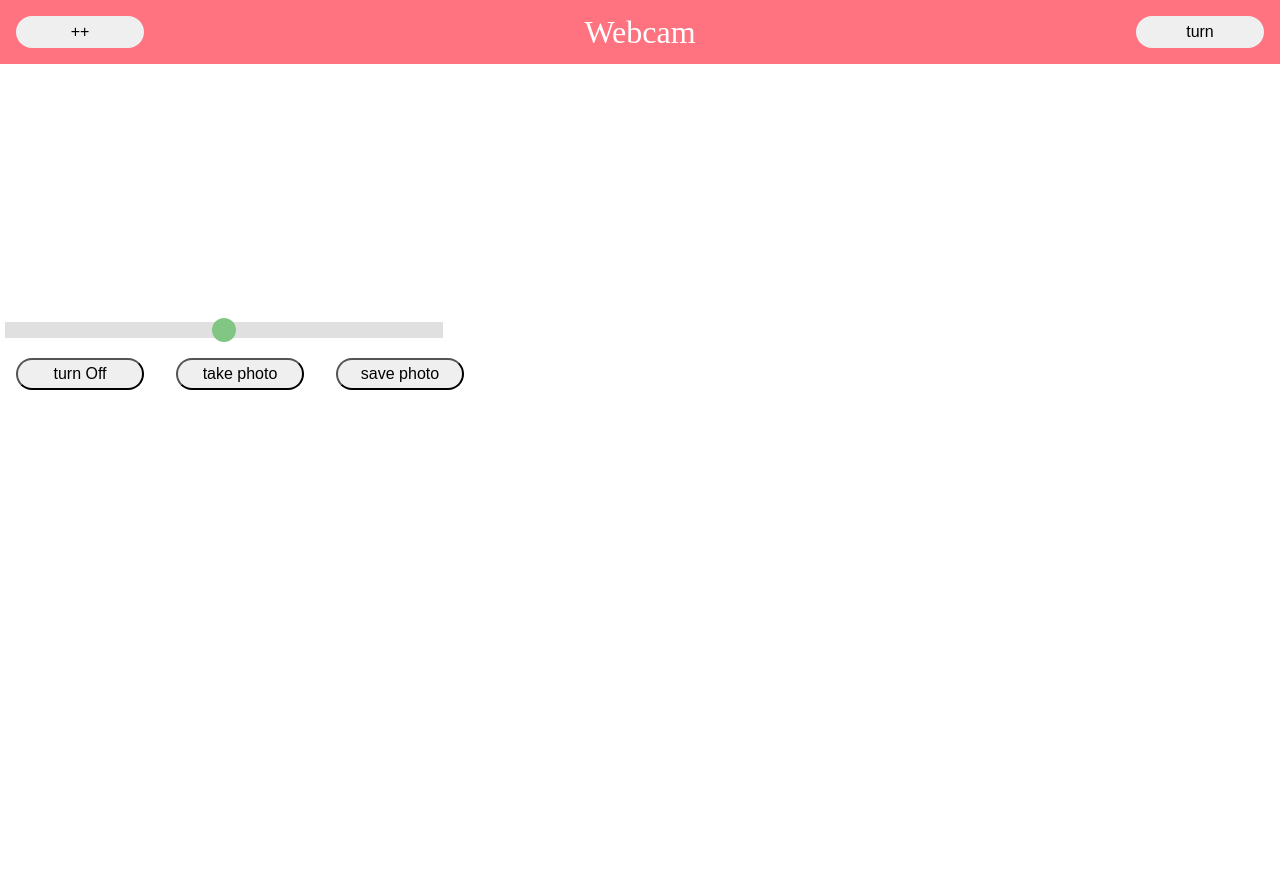
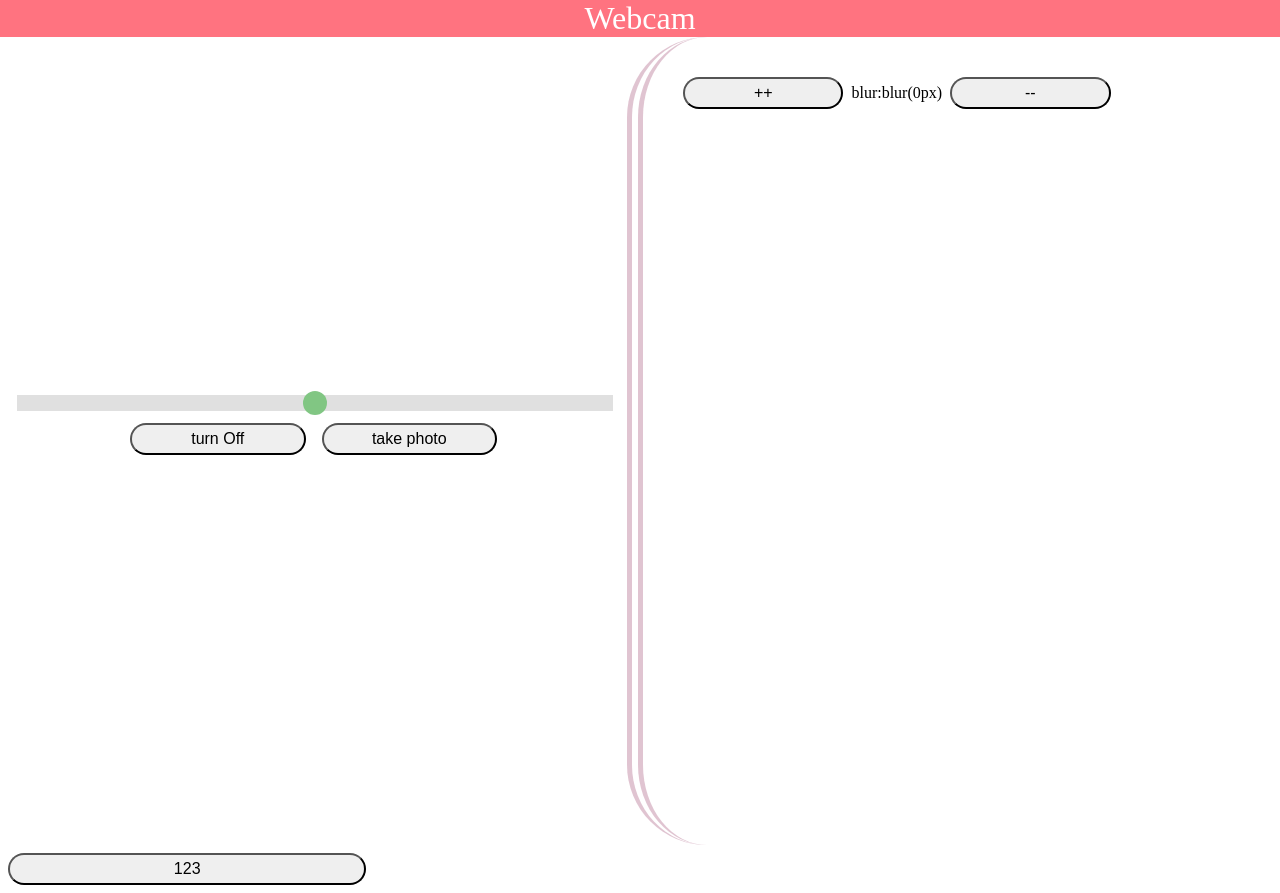
Before and after one commit to MingRay98/webcam, a React (Create React App) app: page / in a window 1280 px wide. Before the commit the page ends 800 px from the top, so only its background shows below. Built offline with nearby package versions, Linux system fonts and the light colour scheme; no server answers.

Commit message:
RWD style

```diff
--- a/src/App.css
+++ b/src/App.css
@@ -1,4 +1,3 @@
-
 img {
   object-fit: contain;
 }
@@ -8,71 +7,93 @@ img {
   transform: scaleX(-1);
 }
 
-div {
-
-}
-
 .header {
   display: flex;
   background: #ff7380;
   align-items: center;
-  color:white;
+  color: white;
   font-size: 2rem;
   justify-content: space-between;
   width: 100%;
 }
 
-body{
+body {
   margin: 0;
   width: 100%;
 }
 
-.headerBtn{
-  margin: 1rem;
+.headerBtn {
+  margin: 0.5rem;
   border: none;
   border-radius: 5rem;
   font-size: 1rem;
+  width: 20%;
 }
 
-button{
-  margin: 1rem;
+button {
+  margin: 0.5rem;
   border-radius: 5rem;
   font-size: 1rem;
-  width: 8rem;
+  width: 28%;
   height: 2rem;
 }
 
+.desktopList {
+  border-left: 1rem double rgba(158, 74, 112, 0.32);
+  border-radius: 5rem 0px 0px 5rem;
+  height: 93vh;
+  padding: 2rem;
+}
+
 .slider {
-  -webkit-appearance: none;  /* Override default CSS styles */
+  -webkit-appearance: none;
+  /* Override default CSS styles */
   appearance: none;
-  background: #d3d3d3; /* Grey background */
-  outline: none; /* Remove outline */
-  opacity: 0.7; /* Set transparency (for mouse-over effects on hover) */
-  -webkit-transition: .2s; /* 0.2 seconds transition on hover */
+  background: #d3d3d3;
+  /* Grey background */
+  outline: none;
+  /* Remove outline */
+  opacity: 0.7;
+  /* Set transparency (for mouse-over effects on hover) */
+  -webkit-transition: .2s;
+  /* 0.2 seconds transition on hover */
   transition: opacity .2s;
   margin-left: 0.3rem;
+  width: 95%;
 }
 
 /* Mouse-over effects */
+
 .slider:hover {
-  opacity: 1; /* Fully shown on mouse-over */
+  opacity: 1;
+  /* Fully shown on mouse-over */
 }
 
 /* The slider handle (use -webkit- (Chrome, Opera, Safari, Edge) and -moz- (Firefox) to override default look) */
+
 .slider::-webkit-slider-thumb {
-  -webkit-appearance: none; /* Override default look */
+  -webkit-appearance: none;
+  /* Override default look */
   appearance: none;
   border-radius: 5rem;
-  width: 1.5rem; /* Set a specific slider handle width */
-  height: 1.5rem; /* Slider handle height */
-  background: #4CAF50; /* Green background */
-  cursor: pointer; /* Cursor on hover */
+  width: 1.5rem;
+  /* Set a specific slider handle width */
+  height: 1.5rem;
+  /* Slider handle height */
+  background: #4CAF50;
+  /* Green background */
+  cursor: pointer;
+  /* Cursor on hover */
 }
 
 .slider::-moz-range-thumb {
   border-radius: 5rem;
-  width: 1.5rem; /* Set a specific slider handle width */
-  height: 1.5rem; /* Slider handle height */
-  background: #4CAF50; /* Green background */
-  cursor: pointer; /* Cursor on hover */
+  width: 1.5rem;
+  /* Set a specific slider handle width */
+  height: 1.5rem;
+  /* Slider handle height */
+  background: #4CAF50;
+  /* Green background */
+  cursor: pointer;
+  /* Cursor on hover */
 }
--- a/src/App.js
+++ b/src/App.js
@@ -5,16 +5,23 @@ import Video from './component/Video'
 import './App.css'
 
 let facing = "user"
-var isMoblie = /Android|webOS|iPhone|iPad|iPod|BlackBerry|IEMobile|Opera Mini/i.test(navigator.userAgent);
+var isMobile = /Android|webOS|iPhone|iPad|iPod|BlackBerry|IEMobile|Opera Mini/i.test(navigator.userAgent);
+window.isMobile = isMobile;
+
 let constraints = {
   video: { facingMode: 'user' },
   audio: false
 }
 
+let blur = 0
+
 class App extends Component {
   constructor(props) {
     super(props);
     this.state = {
+      videoCanvasStyle:{
+        filter: 'blur(0px)',
+      }
     };
   }
 
@@ -24,7 +31,7 @@ class App extends Component {
 
 
   handleCameraChange = () => {
-    if (isMoblie)
+    if (isMobile)
       if (facing === 'user') {
         facing = 'environment'
         constraints = { audio: false, video: { facingMode: { exact: "environment" } } }
@@ -40,11 +47,42 @@ class App extends Component {
     this.buttonTurn.click();
   }
 
+  addBlur = () => {
+    console.log(blur = blur+1 )
+    this.setState({videoCanvasStyle:{filter:"blur("+blur+"px"+")"}})
+  }
+  minusBlur = () => {
+    console.log(blur = blur-1 )
+    this.setState({videoCanvasStyle:{filter:"blur("+blur+"px"+")"}})
+  }
+
+  desktopList = () => {
+
+    if (!isMobile) {
+      return (
+        <div style={{display:"flex"}}>
+          <div style={{ width: "50vw" }}>
+            <Video facing={facing} constraints={constraints} videoCanvasStyle={this.state.videoCanvasStyle} />
+          </div>
+          <div className="desktopList" style={{ width: "50vw" }}>
+
+            <button onClick={this.addBlur }>++</button>
+            blur:{this.state.videoCanvasStyle.filter}
+            <button onClick={this.minusBlur}>--</button>
+        </div>
+        </div>
+      )
+    } else {
+      return <Video facing={facing} constraints={constraints} />
+    }
+  }
+
   render() {
     return (
       <div >
         <Header handleCameraChange={this.handleCameraChange} />
-        <Video facing={facing} constraints={constraints} />
+        {this.desktopList()}
+        <button onClick={this.testfun}>123</button>
       </div>
     );
   }
--- a/src/component/Header.js
+++ b/src/component/Header.js
@@ -6,12 +6,26 @@ class Header extends Component {
     super(props);
     this.state = {};
   }
+
+  init = () => {
+    if (window.isMobile)
+      return (
+        <div className='header'>
+          <button className='headerBtn'>++</button>
+          Webcam
+        < button className='headerBtn' onClick={this.props.handleCameraChange} > turn</button >
+        </div>)
+    else
+      return (
+        <div className='header' style={{justifyContent:'center'}}>
+          Webcam
+      </div>)
+  }
+
   render() {
     return (
-      <div className='header'>
-        <button className='headerBtn' >++</button>
-        Webcam
-       <button className='headerBtn' onClick={this.props.handleCameraChange} >turn</button>
+      <div >
+        {this.init()}
       </div>
     );
   }
--- a/src/component/Video.js
+++ b/src/component/Video.js
@@ -1,32 +1,37 @@
 import React, { Component } from 'react';
 import Photo from './Photo'
 let canvasWidth = null, canvasHeight = null;
-
-var isMoblie = /Android|webOS|iPhone|iPad|iPod|BlackBerry|IEMobile|Opera Mini/i.test(navigator.userAgent);
-if (isMoblie) {
-  canvasWidth = window.innerWidth;
-  canvasHeight = canvasWidth * 4/3;
-}
-else {
-  canvasWidth = window.innerWidth * 0.35;
-  canvasHeight = canvasWidth * 0.5625;
-}
-
-let imageWidth = canvasWidth
-let imageHeight = canvasHeight
+let imageWidth = 0
+let imageHeight = 0
 let dx = 0
 let dy = 0
 let scale = 1
+
+function init (){
+  if (window.isMobile) {
+    canvasWidth = window.innerWidth;
+    canvasHeight = canvasWidth * 4 / 3;
+    alert('手機模式')
+  }
+  else {
+    canvasWidth = window.innerWidth * 0.49;
+    canvasHeight = canvasWidth * 0.5625;
+  }
+   imageWidth = canvasWidth
+   imageHeight = canvasHeight
+}
 
 class Video extends Component {
   constructor(props) {
     super(props);
     this.state = {
-      imgSrc: ''
+      imgSrc: '',
+
     };
   }
 
   componentDidMount() {
+    init ();
     this.videoCanvas = document.getElementById('videoCanvas');
     this.video = document.getElementById('video');
     this.videoCanvas.width = canvasWidth;
@@ -108,13 +113,20 @@ class Video extends Component {
     this.photoCanvas.width = canvasWidth
     this.photoCanvas.height = canvasHeight
     this.setState({ imgSrc: this.videoCanvas.toDataURL() }, () => { this.drawPhoto() });
+    document.getElementById('savePhoto').style = { display: '' };
   }
 
   drawPhoto = () => {
     const ctx = this.photoCanvas.getContext('2d');
     let img = new Image()
     img.onload = () => {
-      ctx.drawImage(img, 0, 0);
+      if (scale >= 1)
+        ctx.drawImage(img, 0, 0);
+      else {
+        this.photoCanvas.width = canvasWidth * scale;
+        this.photoCanvas.height = canvasHeight * scale;
+        ctx.drawImage(img, -dx, -dy);
+      }
     }
     img.src = this.state.imgSrc;
   }
@@ -128,14 +140,14 @@ class Video extends Component {
 
   render() {
     return (
-      <div>
+      <div align="center">
         <video autoPlay={true} id="video" style={{ display: 'none' }} />
-        <canvas id="videoCanvas" className='Stream' /><br />
+        <canvas id="videoCanvas" style={this.props.videoCanvasStyle} className='Stream' /><br />
         <input type="range" min="0.5" max="1.5" step="0.1" defaultValue="1" id="slider" className="slider"
           style={{ width: canvasWidth - 10, height: '1rem' }} /><br />
         <button id='turn' onClick={this.handleTurnStream}>turn Off</button>
         <button onClick={this.takePhoto}>take photo</button>
-        <button id='savePhoto' onClick={this.downloadCanvasIamge}>save photo</button>
+        <button id='savePhoto' style={{ display: 'none' }} onClick={this.downloadCanvasIamge}>save photo</button>
         <a id='downloadImg'></a>
         <Photo />
       </div>
```
